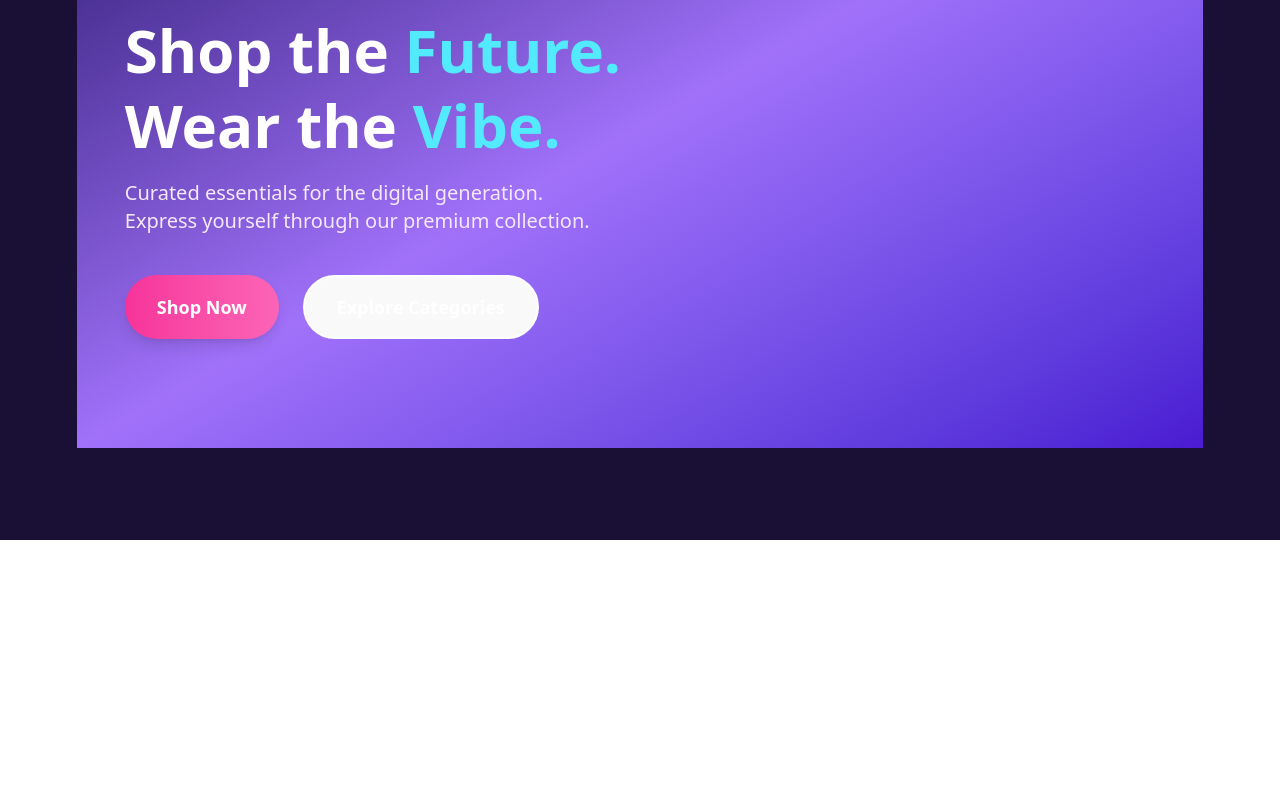
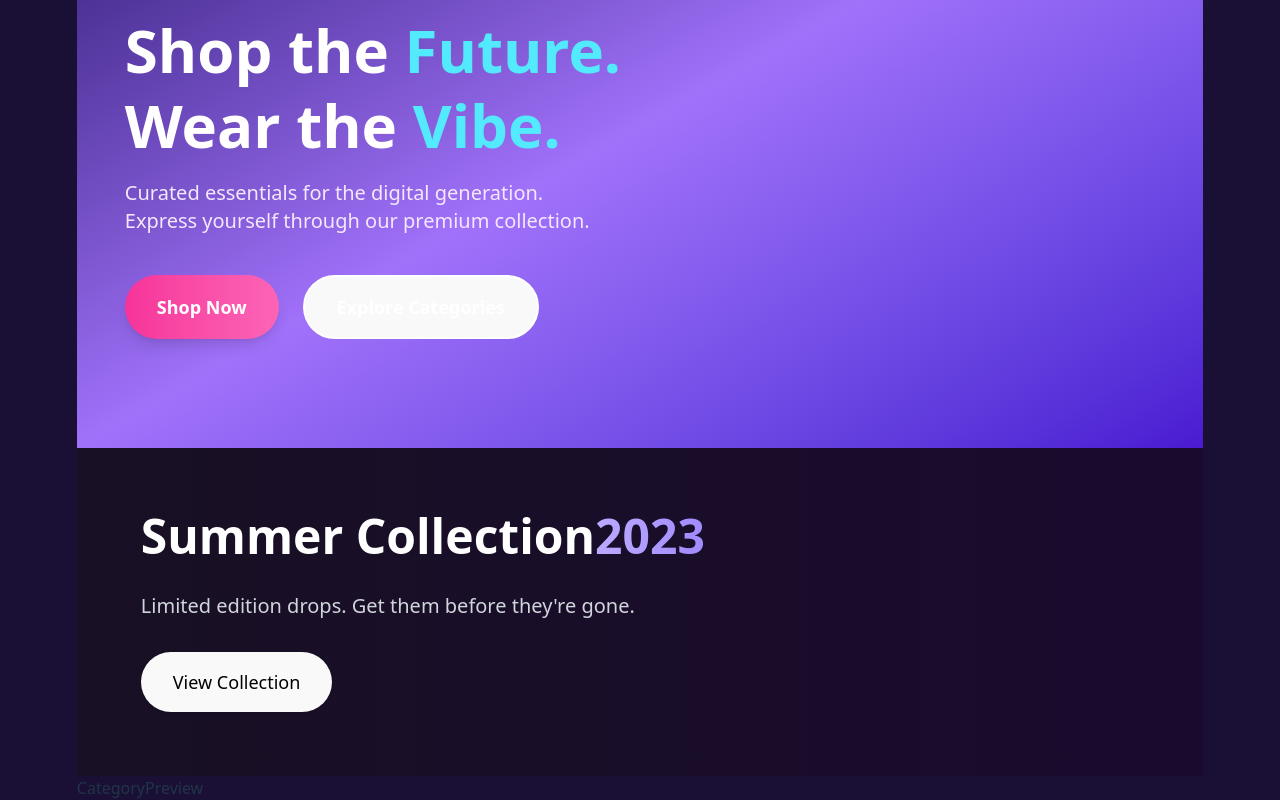
Before and after one commit to chinmay-meghare/buyzzie, a React (Vite) app in the folder client/: page / in a window 1280 px wide. Shown: the part 260-1060 px from the top of the page. Before the commit the page ends 800 px from the top, so only its background shows below. Built offline with nearby package versions, Linux system fonts and the light colour scheme.

Commit message:
feat: add Promotion Banner

```diff
--- /dev/null
+++ b/client/src/components/layout/CategoryPreview.jsx
@@ -0,0 +1,9 @@
+import React from 'react'
+
+const CategoryPreview = () => {
+  return (
+    <div>CategoryPreview</div>
+  )
+}
+
+export default CategoryPreview
--- /dev/null
+++ b/client/src/components/layout/PromotionBanner.jsx
@@ -0,0 +1,24 @@
+import React from "react";
+
+const PromotionBanner = () => {
+  return (
+    <section className="w-full bg-gradient-to-r from-[#181024] to-[#1a0a2e] text-white py-16 px-4 md:px-16">
+      <div className="max-w-5xl mx-auto flex flex-col gap-8">
+        <h2 className="text-3xl md:text-5xl font-bold">
+          Summer Collection
+          <span className="bg-gradient-to-r from-[#bcaaff] to-[#a18aff] bg-clip-text text-transparent">
+            2023
+          </span>
+        </h2>
+        <p className="text-lg md:text-xl text-gray-300">
+          Limited edition drops. Get them before they're gone.
+        </p>
+        <button className="w-fit px-8 py-4 bg-white text-black rounded-full text-lg font-medium shadow hover:bg-gray-100 transition">
+          View Collection
+        </button>
+      </div>
+    </section>
+  );
+};
+
+export default PromotionBanner;
--- a/client/src/pages/Home.jsx
+++ b/client/src/pages/Home.jsx
@@ -1,12 +1,16 @@
 import React from "react";
 import Hero from "../components/layout/Hero";
 import Navbar from "../components/layout/Navbar";
+import PromotionBanner from "../components/layout/PromotionBanner";
+import CategoryPreview from "../components/layout/CategoryPreview";
 
 function Home() {
   return (
     <div>
       <Navbar />
       <Hero />
+      <PromotionBanner />
+      <CategoryPreview />
     </div>
   );
 }
```
